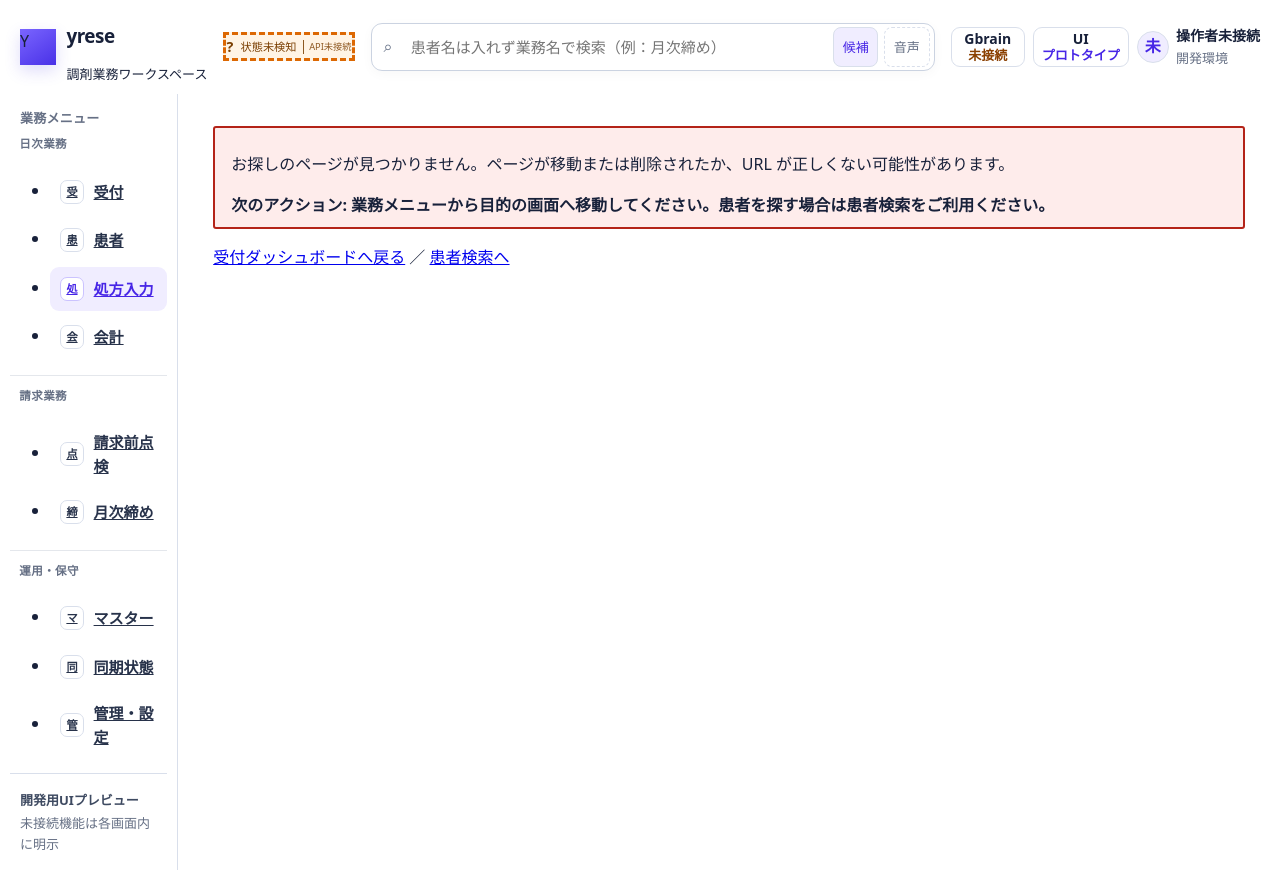
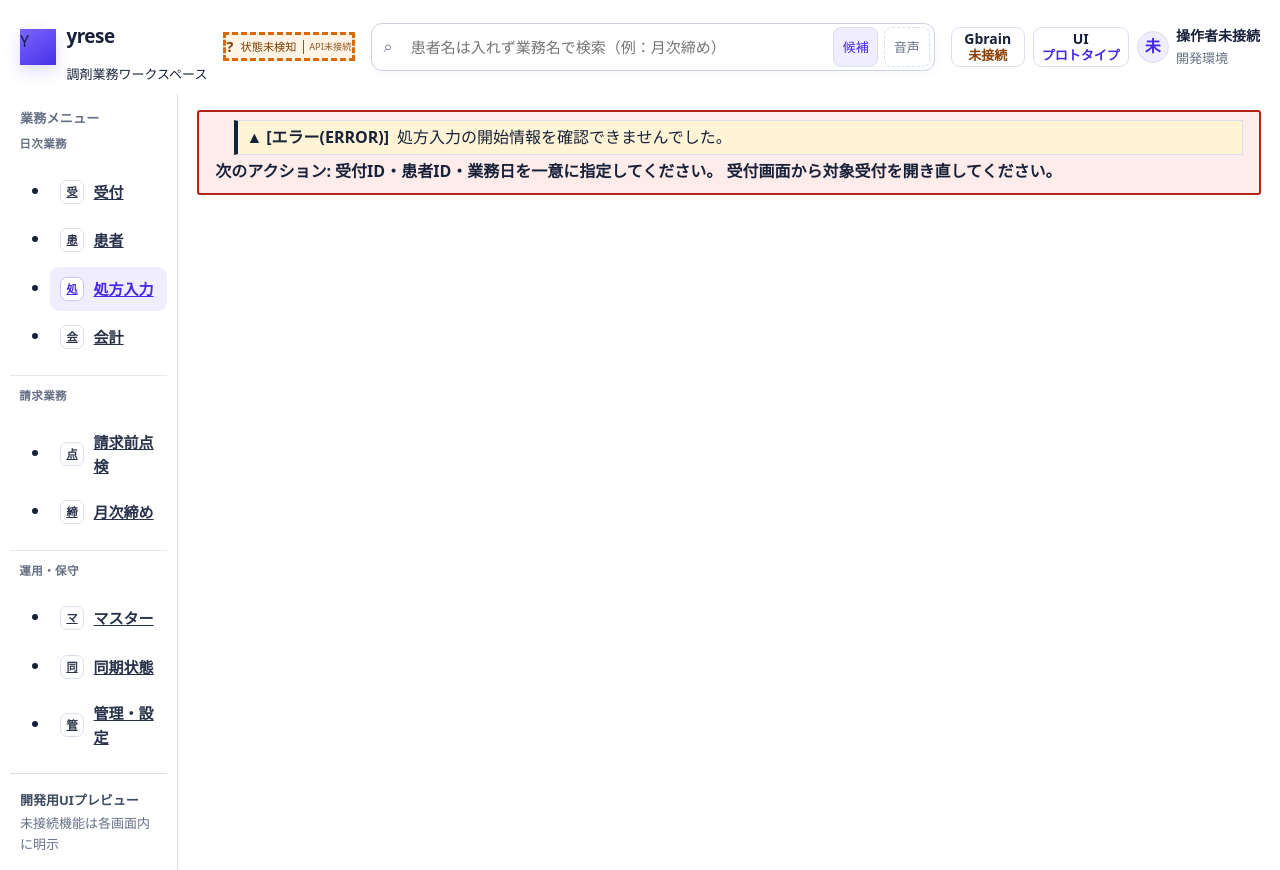
Before and after one commit to yusuketakuma/yrese, a Next.js app in the folder apps/web/: page /prescriptions/1 in a window 1280 px wide. Before the commit this address had no page. Built offline with nearby package versions, Linux system fonts and the light colour scheme.

Commit message:
feat(prescription): add reception-scoped prescription route

```diff
--- /dev/null
+++ b/apps/web/app/prescriptions/[receptionId]/page.tsx
@@ -0,0 +1,40 @@
+import { ErrorNotice } from "../../components/error-notice";
+import {
+  parsePrescriptionLaunchContext,
+  type PrescriptionLaunchSearchParam,
+} from "../prescription-launch-context";
+import { PrescriptionLaunchRoute } from "../prescription-launch-route";
+
+type PrescriptionRouteSearchParams = {
+  readonly patientId?: PrescriptionLaunchSearchParam;
+  readonly date?: PrescriptionLaunchSearchParam;
+};
+
+export default async function Page({
+  params,
+  searchParams,
+}: {
+  readonly params: Promise<{ readonly receptionId: string }>;
+  readonly searchParams: Promise<PrescriptionRouteSearchParams>;
+}) {
+  const [{ receptionId }, query] = await Promise.all([params, searchParams]);
+  const parsed = parsePrescriptionLaunchContext({
+    receptionId,
+    patientId: query.patientId,
+    date: query.date,
+  });
+
+  if (parsed.status === "invalid") {
+    return (
+      <section aria-label="処方入力URLエラー">
+        <ErrorNotice
+          severity="ERROR"
+          message="処方入力の開始情報を確認できませんでした。"
+          nextAction={`${parsed.reason} 受付画面から対象受付を開き直してください。`}
+        />
+      </section>
+    );
+  }
+
+  return <PrescriptionLaunchRoute launch={parsed.context} />;
+}
```
